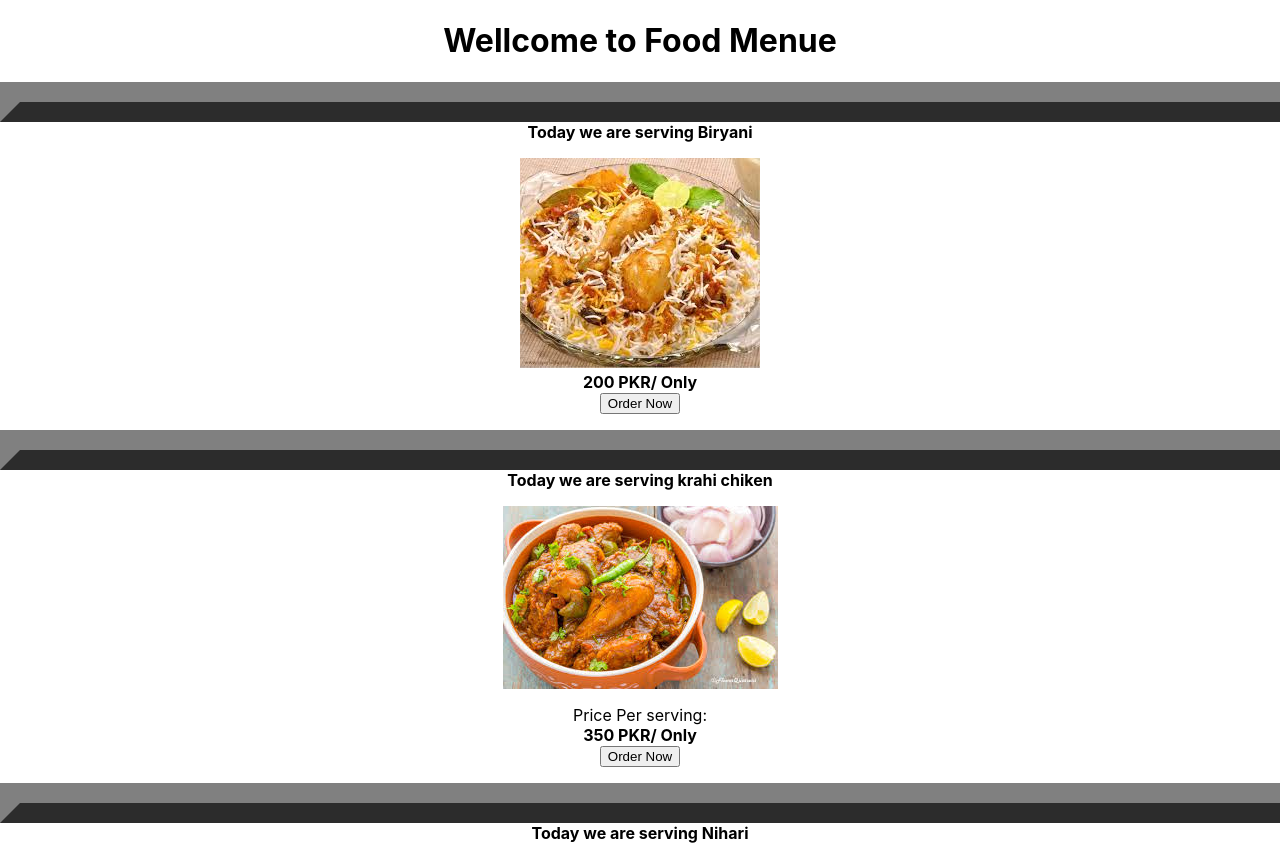
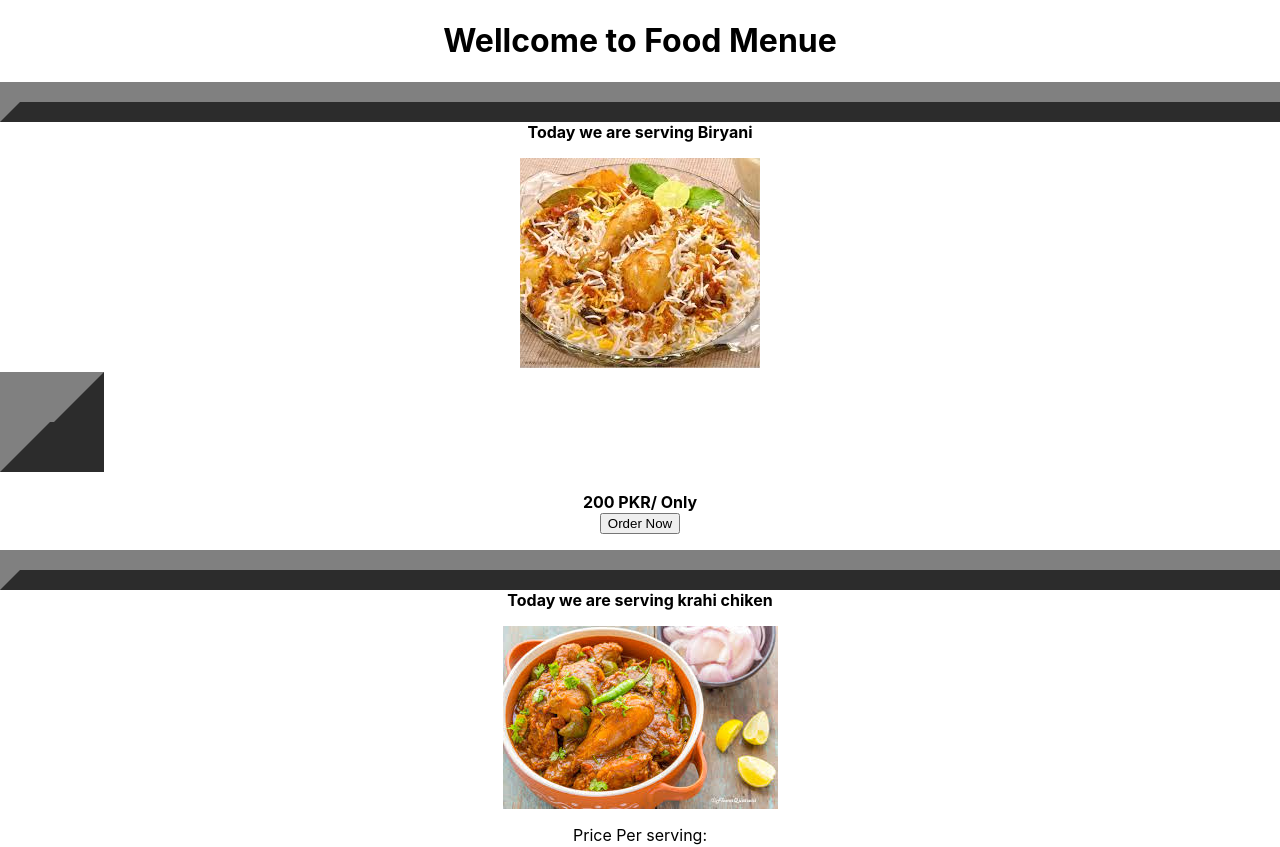
Before and after one commit to Saqlain-55/food_menu1, a React (Create React App) app in the folder app1-react-app/: page / in a window 1280 px wide. Shown: the top 847 px of the page. Built offline with nearby package versions, Linux system fonts and the light colour scheme.

Commit message:
Update App.js

```diff
--- a/app1-react-app/src/App.js
+++ b/app1-react-app/src/App.js
@@ -12,6 +12,7 @@ function App() {
  <p>
  <img src="../images/B.jpg" alt="Biryani" align="center
 "/>
+<table width="10" border="50" bg-color="lighht gray"/>
  <br></br>
  <price> <b>200 PKR/ Only</b></price>
  <br></br>
```
